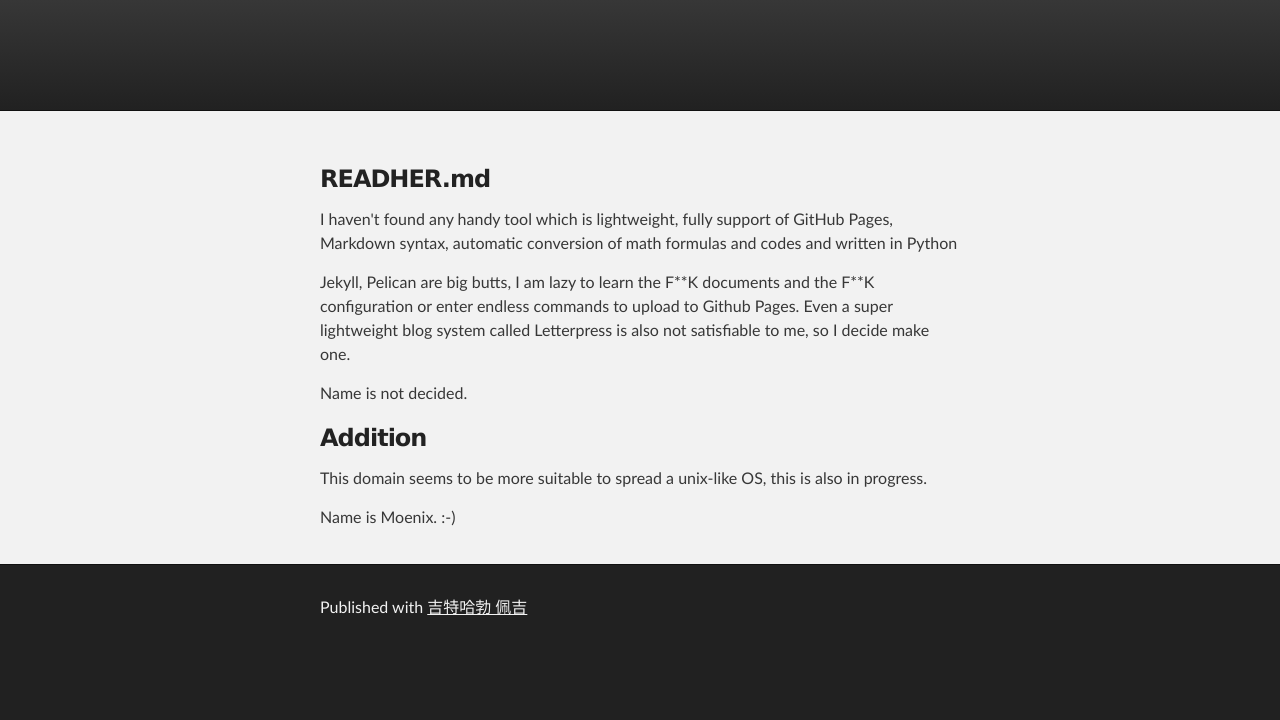
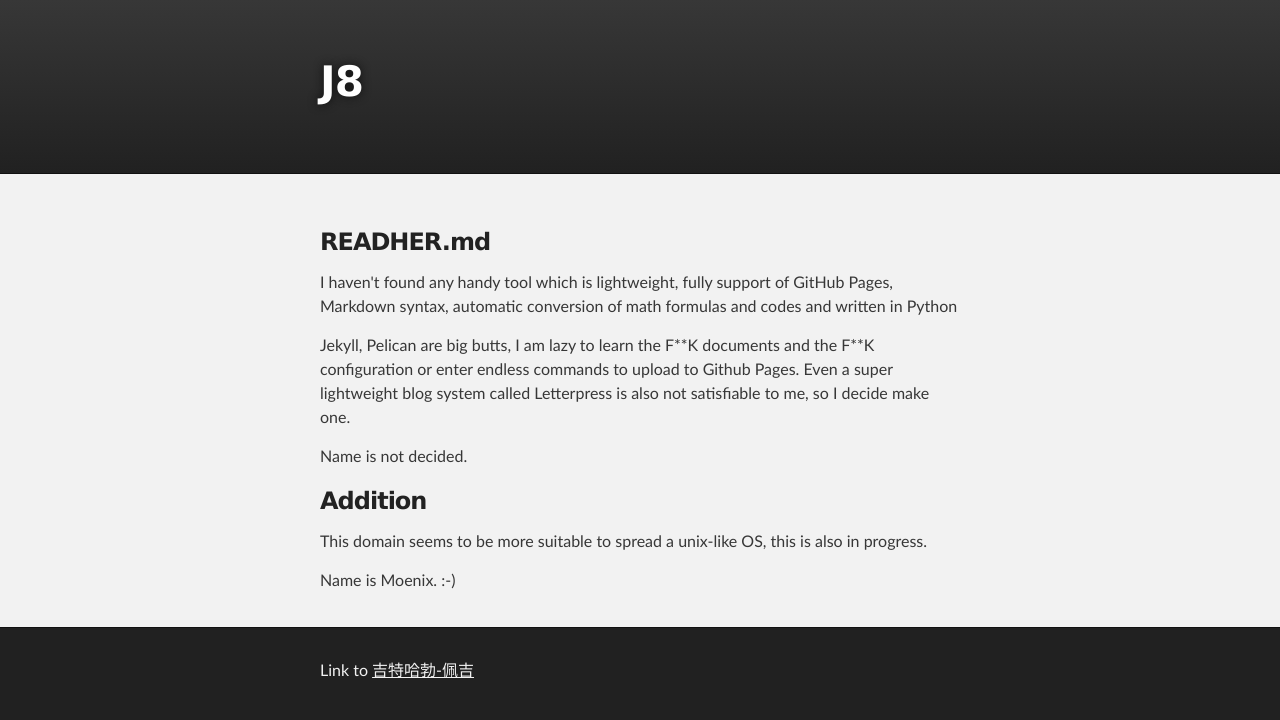
Before and after one commit to ly0/unixmoe, a plain HTML site: page index.html in a window 1280 px wide. Drawn offline with Linux system fonts and the light colour scheme.

Commit message:
Update index.html

```diff
--- a/index.html
+++ b/index.html
@@ -16,7 +16,7 @@
     <!-- HEADER -->
     <div id="header_wrap" class="outer">
         <header class="inner">
-          <h1 id="project_title"></h1>
+          <h1 id="project_title">J8</h1>
           <h2 id="project_tagline"></h2>
 
         </header>
@@ -41,7 +41,7 @@
     <!-- FOOTER  -->
     <div id="footer_wrap" class="outer">
       <footer class="inner">
-        <p>Published with <a href="http://pages.github.com">吉特哈勃 佩吉</a></p>
+        <p>Link to <a href="http://pages.github.com">吉特哈勃-佩吉</a></p>
       </footer>
     </div>
 
```
